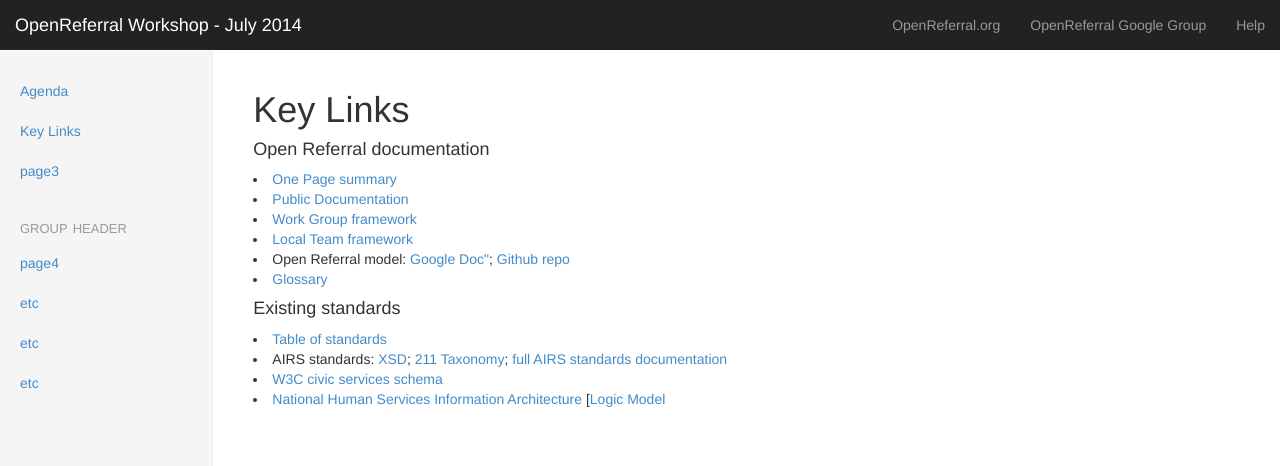
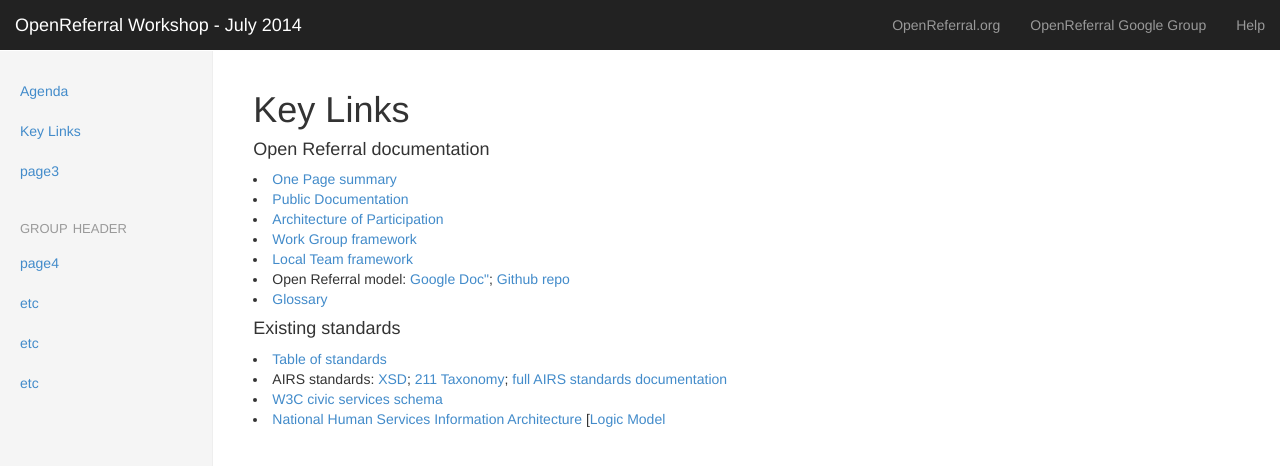
Before and after one commit to openreferral/workshop, a Jekyll site: the page built from key-links.md, in a window 1280 px wide. Shown: the top 466 px of the page. Built offline with Jekyll 4.4.1, drawn with Linux system fonts in a browser that asks for light colours; nearby versions of some CDN libraries; library files that are not in the unit come from our copies.

Commit message:
Update key-links.md

```diff
--- a/key-links.md
+++ b/key-links.md
@@ -8,6 +8,7 @@
 <h4>Open Referral documentation</h4>
 <li><a href="https://docs.google.com/document/d/1AdmufRDAjeC5lmcjbCSGxPWZvMKpgNQGWIStD7R4HS8/edit#">One Page summary</a>
 <li><a href="https://docs.google.com/document/d/17cJxF_1P6fafcsFJQERFQifKKc_kPbAKmAXwe2LWDcI/edit#">Public Documentation</a></li>
+<li><a href="https://docs.google.com/document/d/1yMlPkfKB6iHL3nwDZdsSlU-AuSrGxeRPXx88v7-itZk/edit">Architecture of Participation</a></li>
 <li><a href="https://docs.google.com/document/d/1pB6QxbFSNGKDKmcpJ79ZHCkLL6UR_TsZhBraYUEyOzU/edit#">Work Group framework</a></li>
 <li><a href="https://docs.google.com/document/d/1-E1GljxGw1SFO-TdYCoKr24uvHGnaWGttm-_dDsFN68/edit#">Local Team framework</a></li>
 <li>Open Referral model: <a href="https://docs.google.com/document/d/1RwHkuPeG5cztk-gcofuqsXRxWaTYZeHa8mLjC2doCwk/edit?usp=sharing">Google Doc"</a>; <a href="http://github.com/codeforamerica/openreferral">Github repo</a></li>
```
